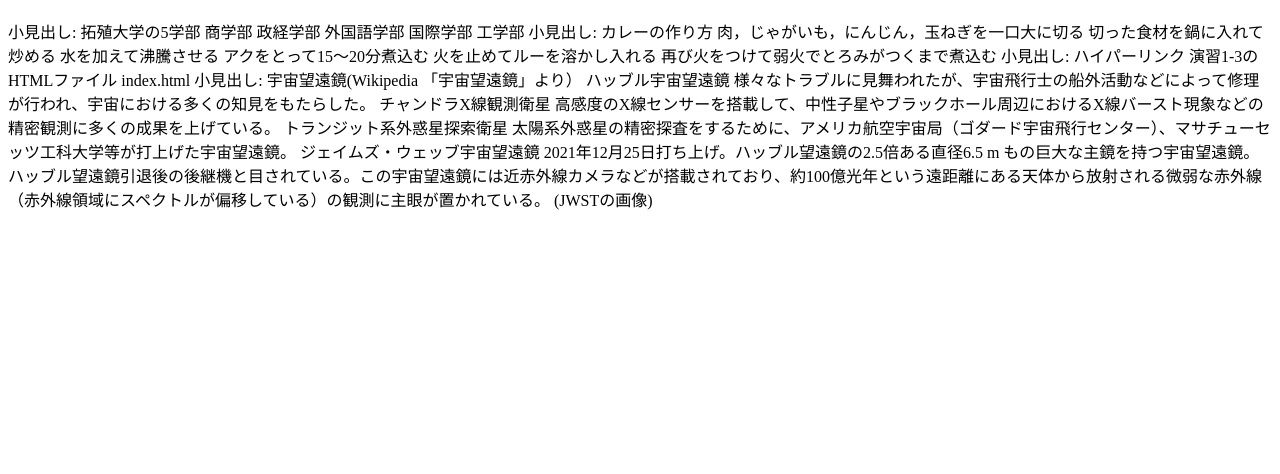
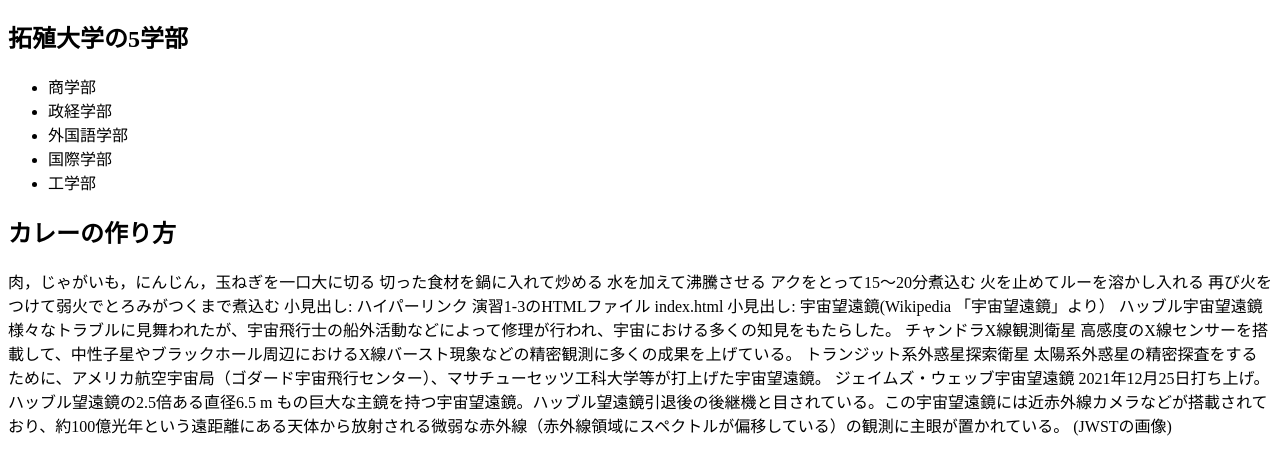
Before and after one commit to G184292021/medialabo, a plain HTML site: page practice-html/elements.html in a window 1280 px wide. Shown: the part 70-544 px from the top of the page. Drawn offline with Linux system fonts and the light colour scheme.

Commit message:
elements.htmlの編集

```diff
--- a/practice-html/elements.html
+++ b/practice-html/elements.html
@@ -6,13 +6,16 @@
   </head>
   <body>
 	<h1>演習1-4: HTMLのさまざまな要素</h1>
-		小見出し: 拓殖大学の5学部
-			商学部
-			政経学部
-			外国語学部
-			国際学部
-			工学部
-		小見出し: カレーの作り方
+	<h2>拓殖大学の5学部</h2>
+	<ul>
+		<li>商学部</li>
+		<li>政経学部</li>
+		<li>外国語学部</li>
+		<li>国際学部</li>
+		<li>工学部</li>
+	</ul>
+
+	<h2>カレーの作り方</h2>
 			肉，じゃがいも，にんじん，玉ねぎを一口大に切る
 			切った食材を鍋に入れて炒める
 			水を加えて沸騰させる
```
